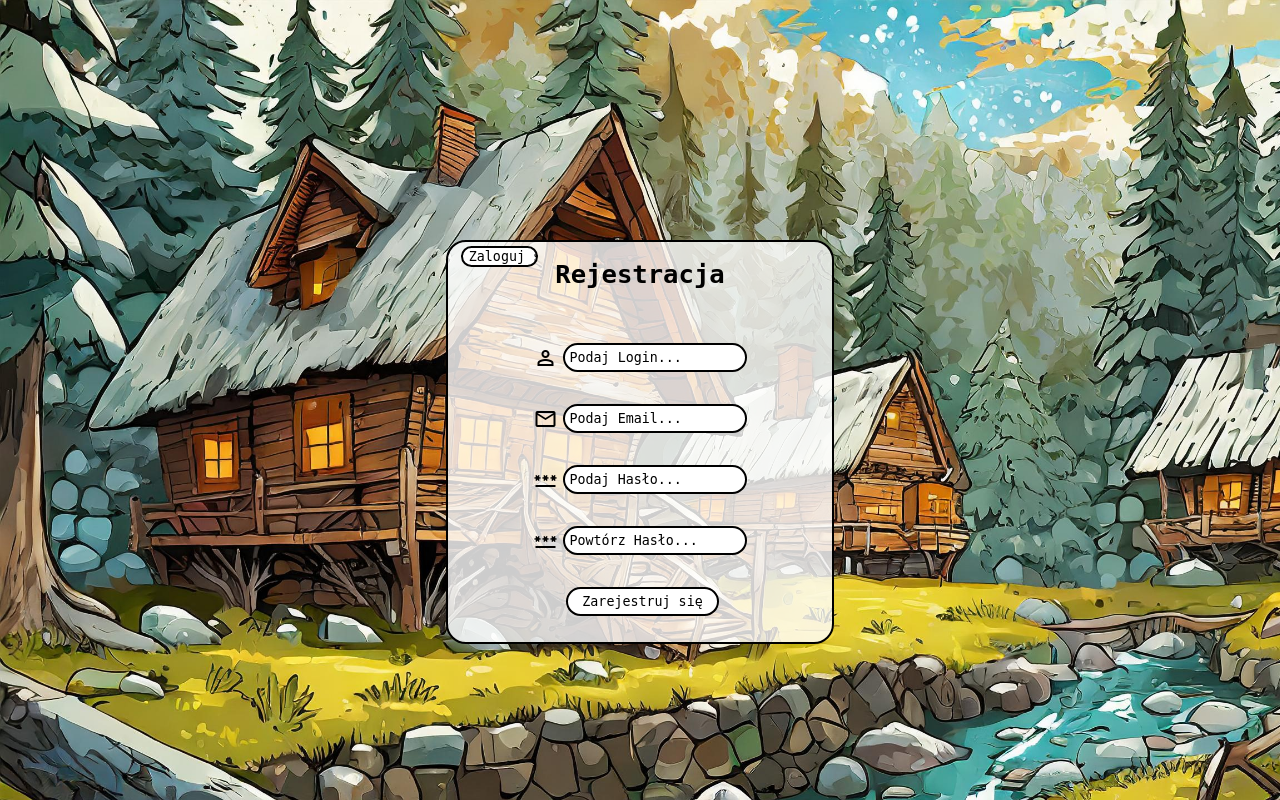
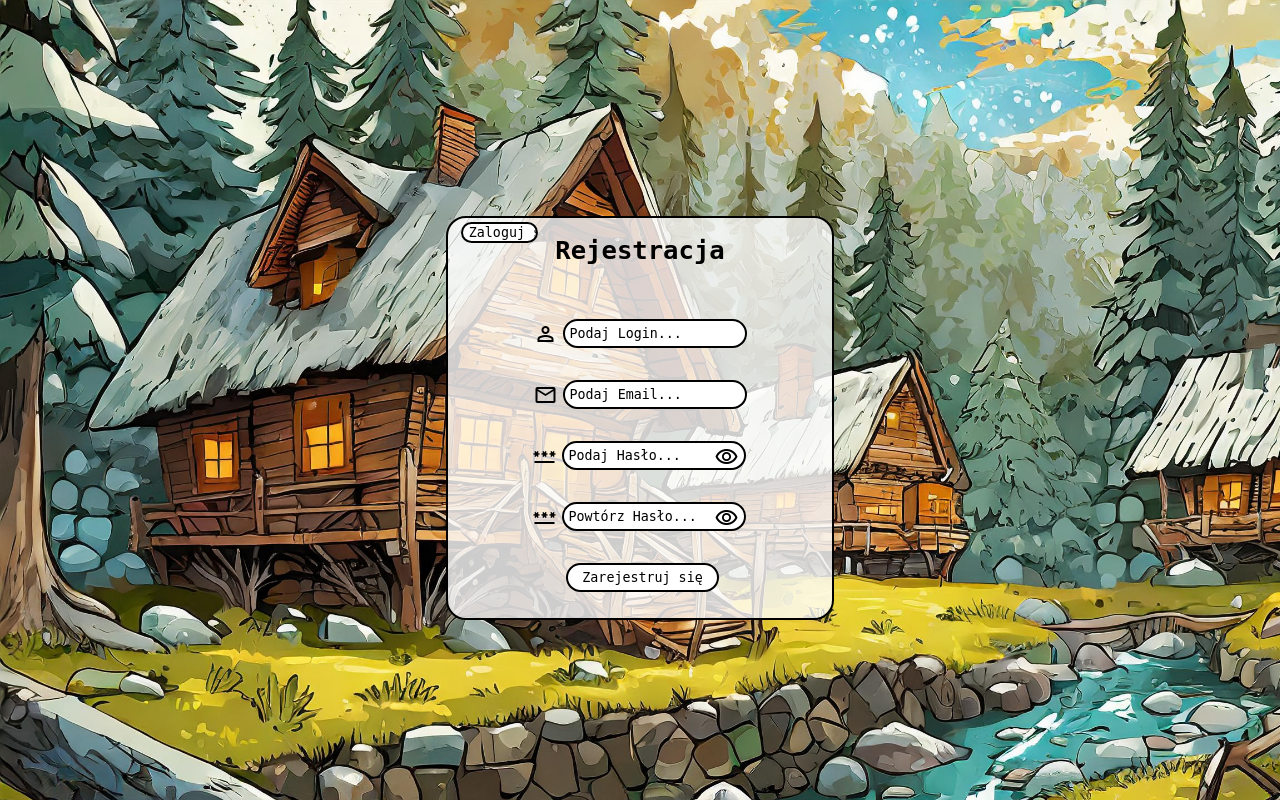
Before and after one commit to Mari0o0o9/game, a PHP site: page /php/register.php in a window 1280 px wide. Run offline with PHP 8.4, Linux system fonts and the light colour scheme; some web fonts are replaced.

Commit message:
modified:   css/login.css 	new file:   js/password.js 	modified:   php/login.php 	modified:   php/register.php 	modified:   css/login.css 	modified:   js/password.js 	modified:   php/login.php 	modified:   php/register.php

```diff
--- a/css/login.css
+++ b/css/login.css
@@ -14,7 +14,7 @@ main {
     position: relative;
     width: 30vw;
     margin: auto;
-    margin-top: 30vh;
+    margin-top: 27vh;
     background-color: rgba(255, 255, 255, 0.8);
     border-radius: 20px;
     border: 2px solid black;
@@ -46,7 +46,24 @@ p input {
     font-weight: 400;
     font-style: normal;
 }
-p input:focus {
+.visPass {
+    margin: 0;
+    padding: 0;
+    position: relative;
+    text-align: center;
+    cursor: pointer;
+    right: 20px;
+    top: 1px;
+}
+.pass {
+    position: relative;
+    left: 11px;
+}
+.labelPass {
+    position: relative;
+    left: 11px;
+}
+p input:focus + .visPass{
     bottom: 5px;
 }
 input[type="submit"] {
--- /dev/null
+++ b/js/password.js
@@ -0,0 +1,18 @@
+document.addEventListener('DOMContentLoaded', function () {
+    var inputs = document.querySelectorAll('.pass');
+    var visibilityIcons = document.querySelectorAll('.visPass');
+
+    visibilityIcons.forEach(function (icon, index) {
+        icon.addEventListener('click', function () {
+            var input = inputs[index];
+
+            if (input.type === 'password') {
+                input.type = 'text';
+                icon.textContent = 'visibility_off';
+            } else {
+                input.type = 'password';
+                icon.textContent = 'visibility';
+            }
+        });
+    });
+});
--- a/php/login.php
+++ b/php/login.php
@@ -24,13 +24,15 @@
                 <input type="text" name="login" id="login" placeholder="Podaj Login...">
             </p>
             <p>
-                <label for="password" class="material-symbols-outlined">password</label>
-                <input type="password" name="password" id="password" placeholder="Podaj Hasło...">
+                <label for="password" class="material-symbols-outlined labelPass">password</label>
+                <input type="password" name="password" id="password" class="pass" placeholder="Podaj Hasło...">
+                <span class="material-symbols-outlined visPass">visibility</span>
             </p>
             <p>
                 <input type="submit" value="Zaloguj się">
             </p>
         </form>
     </main>
+<script src="../js/password.js"></script>
 </body>
 </html>
--- a/php/register.php
+++ b/php/register.php
@@ -28,17 +28,20 @@
                 <input type="text" name="email" id="email" placeholder="Podaj Email...">
             </p>
             <p>
-                <label for="password1" class="material-symbols-outlined">password</label>
-                <input type="password" name="password1" id="password1" placeholder="Podaj Hasło...">
+                <label for="password1" class="material-symbols-outlined labelPass">password</label>
+                <input type="password" name="password1" id="password1" class="pass" placeholder="Podaj Hasło...">
+                <span class="material-symbols-outlined visPass">visibility</span>
             </p>
             <p>
-                <label for="password2" class="material-symbols-outlined">password</label>
-                <input type="password" name="password2" id="password2" placeholder="Powtórz Hasło...">
+                <label for="password2" class="material-symbols-outlined labelPass">password</label>
+                <input type="password" name="password2" id="password2" class="pass" placeholder="Powtórz Hasło...">
+                <span class="material-symbols-outlined visPass">visibility</span>
             </p>
             <p>
                 <input type="submit" value="Zarejestruj się">
             </p>
         </form>
     </main>
+<script src="../js/password.js"></script>
 </body>
 </html>
```
